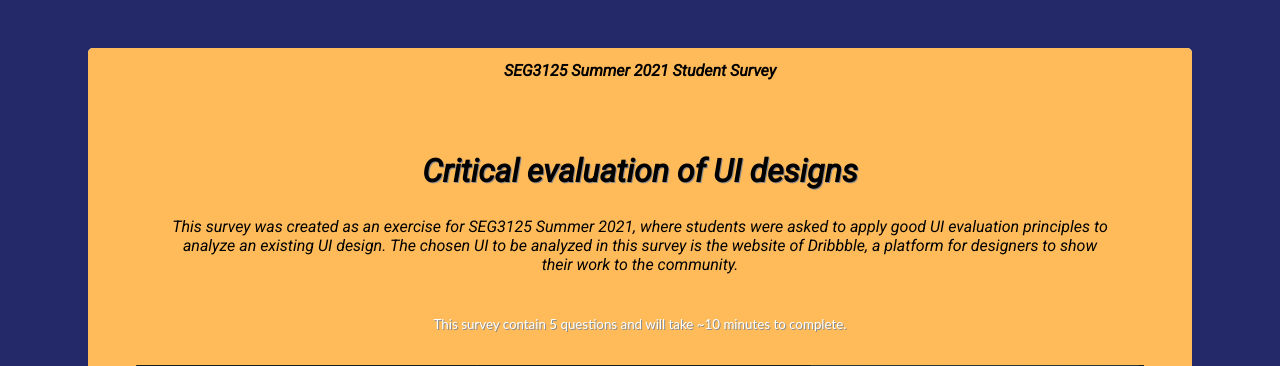
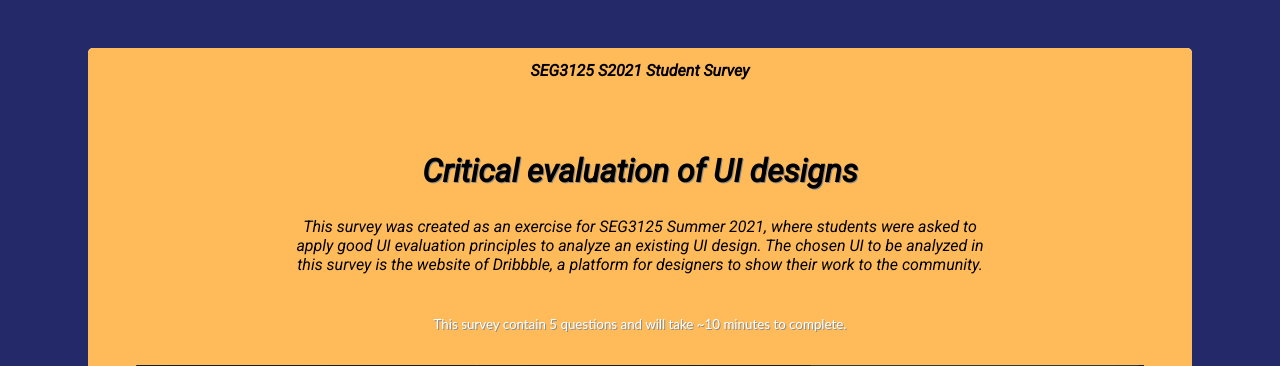
Before and after one commit to jodi-dev/simple-survey, a PHP site: page / in a window 1280 px wide. Shown: the top 366 px of the page. Run offline with PHP 8.4, Linux system fonts and the light colour scheme.

Commit message:
changed padding and mediasc for header paragraph

```diff
--- a/index.html
+++ b/index.html
@@ -12,7 +12,7 @@
         <section id="header">
             <div class="row">
                 <div>
-                    <h1>SEG3125 Summer 2021 Student Survey</h1>
+                    <h1>SEG3125 S2021 Student Survey</h1>
                 </div>
             </div>
             <div class="row">
@@ -21,7 +21,7 @@
                     <h2>
                         Critical evaluation of UI designs
                     </h2>
-                    <p>
+                    <p id="header-p">
                         This survey was created as an exercise for SEG3125 Summer 2021, where students were asked to apply good UI evaluation principles to analyze an existing UI design. The chosen UI to be analyzed in this survey is the website of Dribbble, a platform for designers to show their work to the community.
                     </p>
                     <small>
--- a/style.css
+++ b/style.css
@@ -136,6 +136,14 @@ label {
     padding: 2rem;
 }
 
+@media screen and (min-width: 1200px) {
+    #header-p {
+        padding-left: 8rem;
+        padding-right: 8rem;
+    }
+}
+
+
 #a-container {
     width: 100%;
     text-align: center!important;
```
